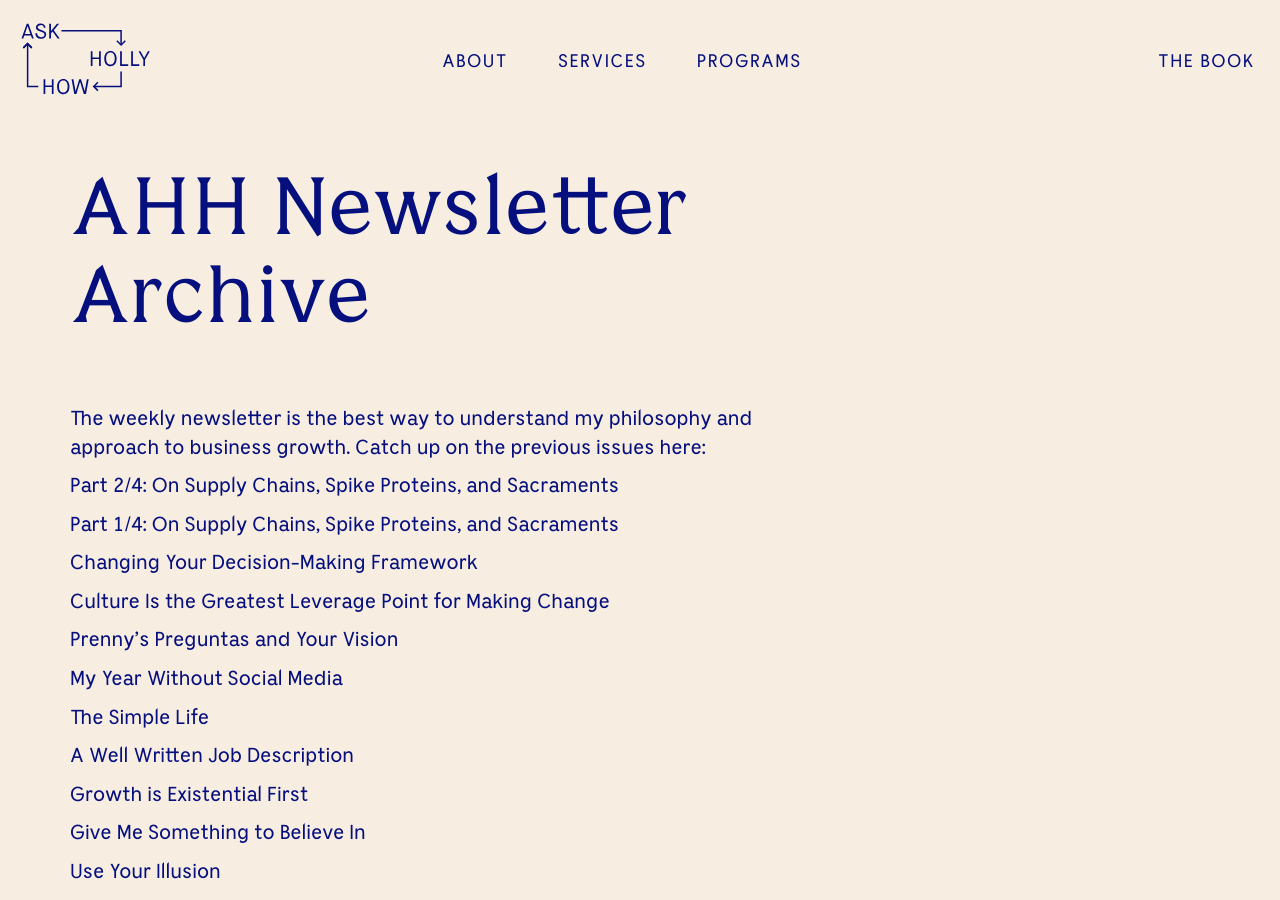
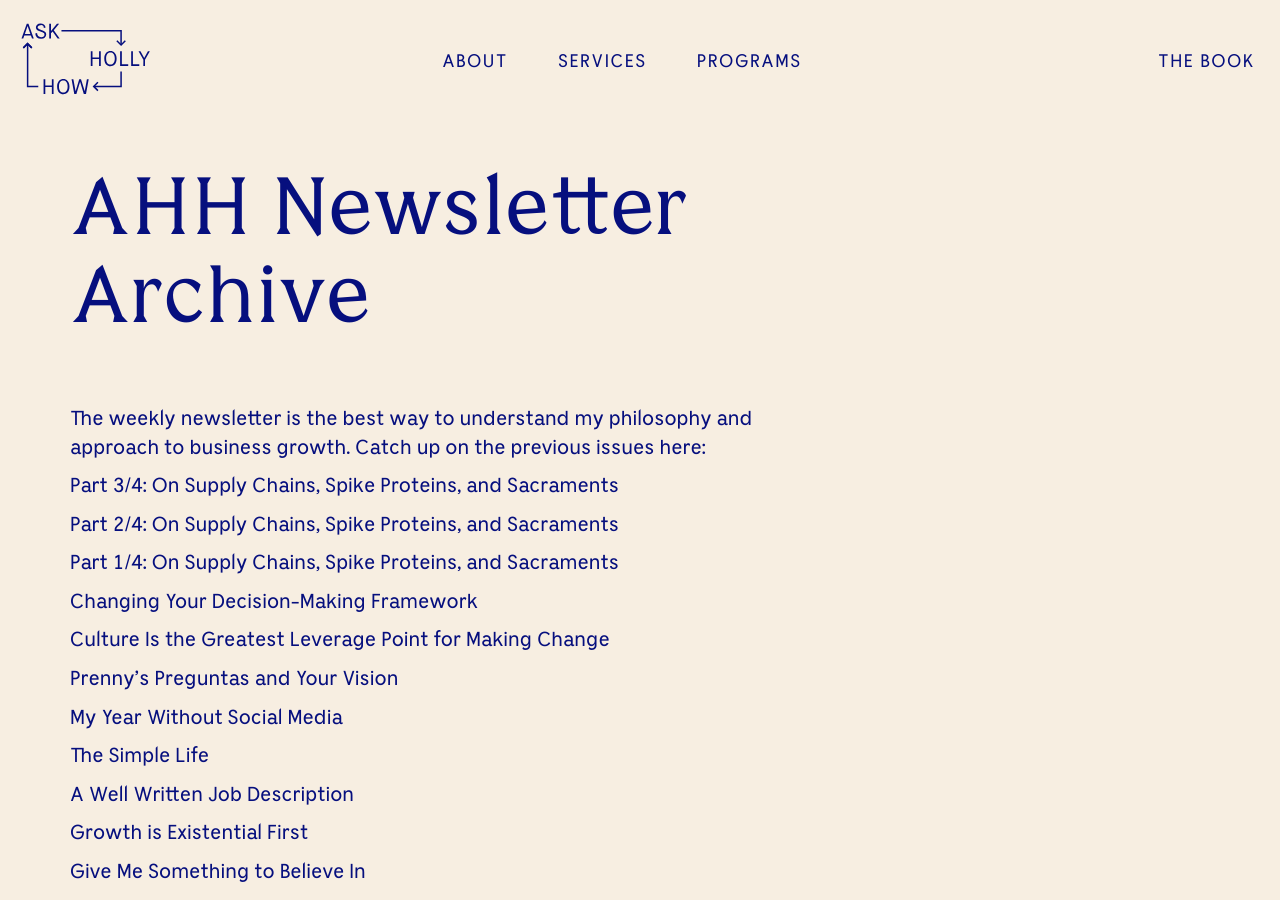
Before and after one commit to hollyhoward78/ask-holly-how, a Jekyll site: the page built from _posts/2017-06-22-intropost.md, in a window 1280 px wide and 900 px high. Built offline with Jekyll 4.4.1, drawn with Linux system fonts in a browser that asks for light colours; a script that is not in the unit is left out; comment, search, counter and statistics services are not loaded.

Commit message:
Update Resources “2017-06-22-intropost”

```diff
--- a/_posts/2017-06-22-intropost.md
+++ b/_posts/2017-06-22-intropost.md
@@ -4,6 +4,8 @@
 date: 2021-05-31T22:35:39.433Z
 ---
 The weekly newsletter is the best way to understand my philosophy and approach to business growth. Catch up on the previous issues here:
+
+[Part 3/4: On Supply Chains, Spike Proteins, and Sacraments](https://us9.campaign-archive.com/?u=5d546171d6acc818005d962e1&id=b26a8091a4)
 
 [Part 2/4: On Supply Chains, Spike Proteins, and Sacraments](https://us9.campaign-archive.com/?u=5d546171d6acc818005d962e1&id=cd157d4260)
 
```
